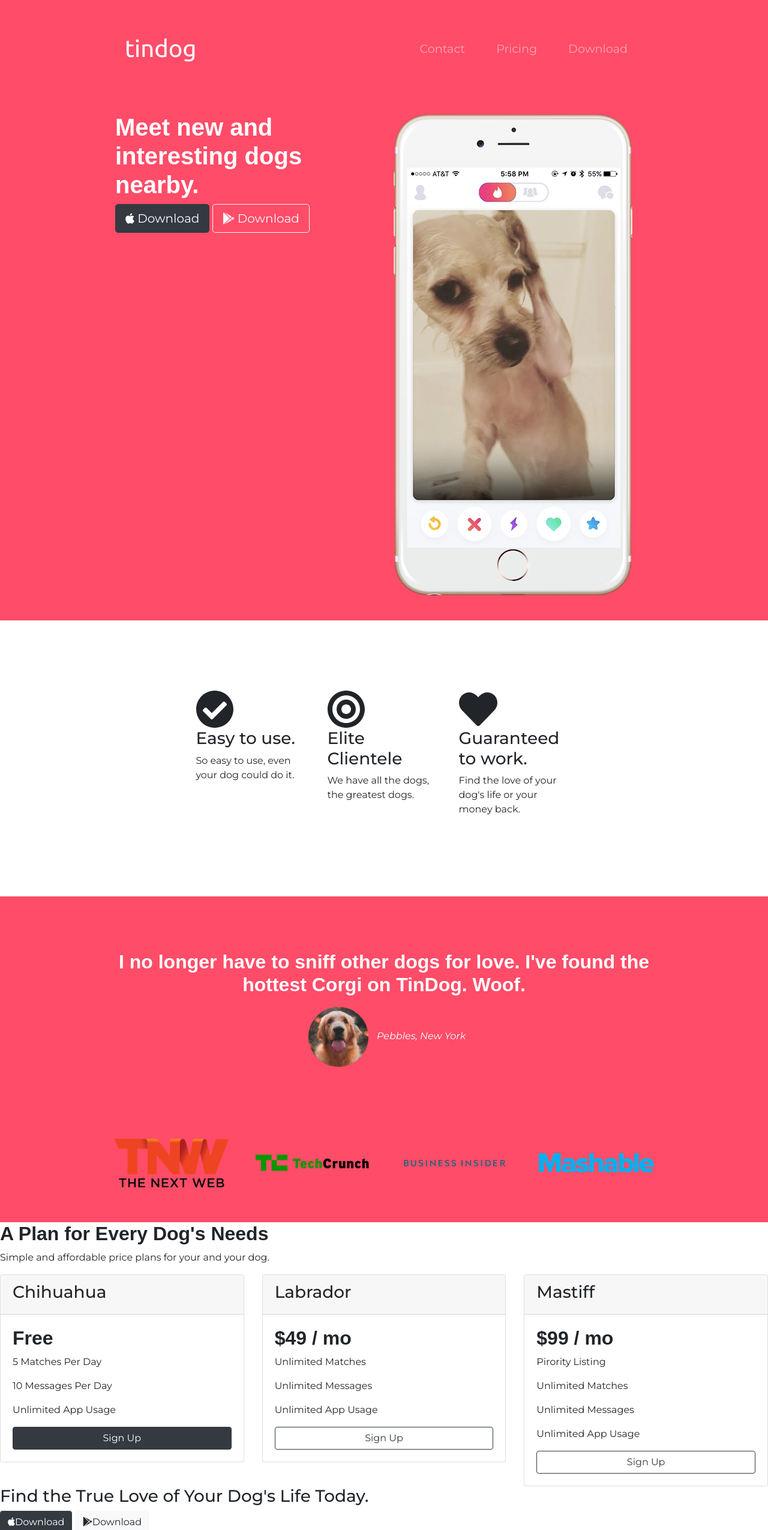
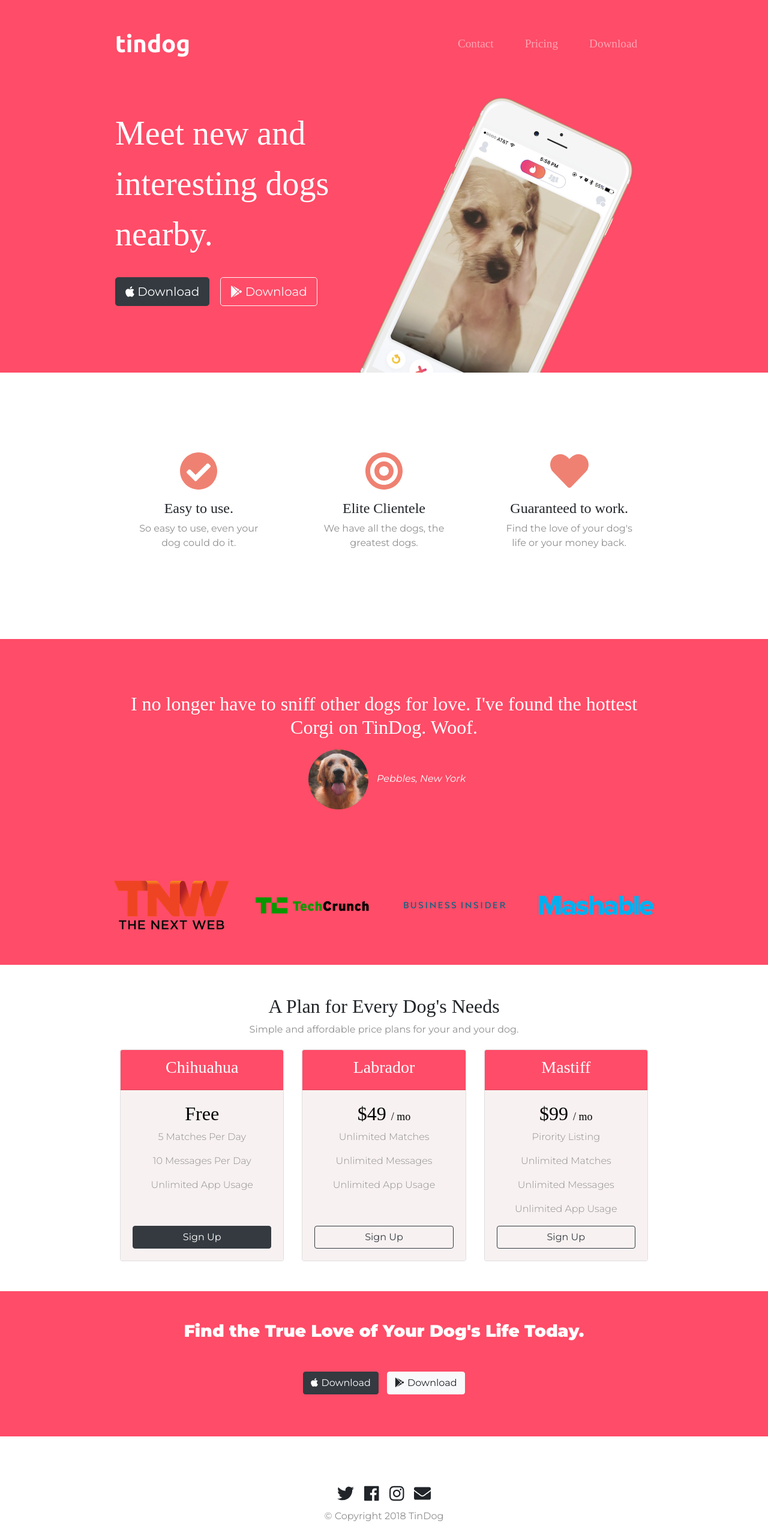
Before and after one commit to pugalkmc/tindog-myweb, a plain HTML site: page index.html in a window 1280 px wide. Shown: the top 2550 px of the page at 60% size. Drawn offline with nearby package versions, Linux system fonts and the light colour scheme.

Commit message:
Update styles.css

```diff
--- a/styles.css
+++ b/styles.css
@@ -1,24 +1,58 @@
 @import url('https://fonts.googleapis.com/css2?family=Montserrat+Alternates:wght@700&family=Montserrat:ital,wght@0,100;0,200;0,300;0,400;0,500;0,600;0,700;0,800;0,900;1,100;1,200;1,300;1,400;1,500;1,600;1,700;1,800;1,900&family=Ubuntu:ital,wght@0,300;0,400;0,500;0,700;1,300;1,400;1,500;1,700&display=swap');
 
 body {
-    font-family: 'Montserrat',sans-serif;
-    margin: 0px;
+    font-family: "Montserrat";
+    text-align: center;
   }
 
-#title {
-    background-color: #ff4c68;
-    /* text-align: center; */
-    color: #fff;
-    /* position: relative; */
+  h1, h2, h3, h4, h5, h6 {
+    font-family: "Montserrat-Bold";
   }
 
+  p {
+    color: #8f8f8f;
+  }
+
+  /* Headings */
+
+  .big-heading {
+    font-family: "Montserrat-Black";
+    font-size: 3.5rem;
+    line-height: 1.5;
+  }
+
+  .section-heading {
+    font-size: 3rem;
+    line-height: 1.5;
+  }
+
+  /* Containers */
+
+  .container-fluid{
+    padding: 7% 15%;
+  }
+
+  /* Sections */
+
+  .colored-section {
+    background-color: #ff4c68;
+    color: #fff;
+  }
+
+  .white-section {
+    background-color: #fff;
+  }
+
+  /* Navigation Bar */
+
   .navbar {
-    padding-bottom: 4.5rem;
+    padding: 0 0 4.5rem;
   }
 
   .navbar-brand {
     font-family: "Ubuntu";
     font-size: 2.5rem;
+    font-weight: bold;
   }
 
   .nav-item {
@@ -27,64 +61,74 @@ body {
 
   .nav-link {
     font-size: 1.2rem;
-    font-family: "Montserrat";
+    font-family: "Montserrat-Light";
   }
 
-h1 {
-    font-family: 'Montserrat-Black',sans-serif;
-    size: 3.5rem;
-    line-break: 1.5;
-    font-weight: 800;
+  /* Buttons */
+
+  .download-button {
+    margin: 5% 3% 5% 0;
   }
 
-h2 {
-    font-family: 'Montserrat-Bold',sans-serif;
-    size: 3.5rem;
-    line-break: 1.5;
-    font-weight: 800;
+  /* Title Section */
+
+  #title {
+    background-color: #ff4c68;
+    color: #fff;
+    text-align: left;
   }
 
-
-.container-fluid {
-    padding: 3% 15%;
+  #title .container-fluid {
+    padding: 3% 15% 7%;
   }
 
+  /* Title Image */
 
-.dog-img {
+  .title-image {
     width: 60%;
     transform: rotate(25deg);
-    margin-left: 50px;
-    z-index: 1;
+    position: absolute;
+    right: 30%;
+  }
+
+  /* Features Section */
+
+  #features {
     position: relative;
   }
 
-/* download button */
-
-.btn-download {
-    margin: 5% 3% 5% 0%;
+  .feature-title {
+    font-size: 1.5rem;
   }
 
-.download-icon {
-    margin-right: 5px;
+  .feature-box {
+    padding: 4.5%;
   }
 
-#features {
-    padding: 7% 15%;
+  .icon {
+    color: #ef8172;
+    margin-bottom: 1rem;
   }
 
-.features-icon {
-    font-size: 50px;
+  .icon:hover {
     color: #ff4c68;
-    margin-bottom: 10px;
   }
 
-.features-icon:hover {
-    color: #f20529;
+  /* Testimonial Section */
+
+  #testimonials {
+    background-color: #ef8172;
   }
 
-.features-item {
-    text-align: center;
+  .testimonial-text {
+    font-size: 3rem;
     line-height: 1.5;
+  }
+
+  .testimonial-image {
+    width: 10%;
+    border-radius: 100%;
+    margin: 20px;
   }
 
 /* testimonials */
@@ -94,6 +138,7 @@ h2 {
     text-align: center;
     background-color: #ff4c68;
     color: #fff;
+
 }
 
 .testimonials-img {
@@ -113,3 +158,85 @@ h2 {
     width: 15%;
     margin: 20px 20px;
 }
+
+#pricing {
+  margin-top: 50px;
+}
+
+.pricing-deck {
+  padding: 5px 200px 50px 200px;
+}
+
+.card {
+  height: 100%;
+}
+
+.card-header {
+  background-color: #ff4c68;
+  color: #fff;
+}
+.card-body {
+  background-color: #f8f1f1;
+  color: #000000;
+  font-weight: 300;
+}
+
+.price-btn {
+  margin-top: auto;
+}
+
+.price-month {
+  font-weight: 100;
+  font-size: large;
+}
+
+
+/*
+
+
+footer
+
+
+*/
+
+#cta {
+  text-align: center;
+  padding: 50px 100px 70px 100px;
+  background-color: #ff4c68;
+}
+
+#cta-text {
+  font-family: "Montserrat";
+  font-weight: 1000;
+  color: #fff;
+  margin-bottom: 50px;
+}
+
+.icon-cta {
+  margin-right: 5px;
+}
+
+#cta-btn-1 {
+  margin-right: 10px;
+}
+
+#footer-icons {
+  text-align: center;
+  margin-top: 80px;
+  word-spacing: 10px;
+}
+
+
+
+
+@media (max-width: 1028px) {
+  #title {
+    text-align: center;
+  }
+
+  .title-image {
+    position: static;
+    transform: rotate(0);
+  }
+
+}
```
Lines whose indentation alone changed are shown as unchanged.
